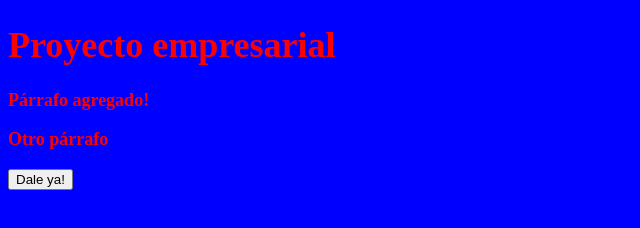
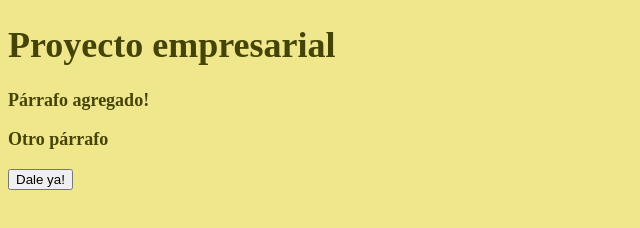
Before and after one commit to ohg91/CursoGit, a plain HTML site: page index.html in a window 1280 px wide. Shown: the whole page, without its empty margins (0-640 px from the left). Drawn offline with Linux system fonts and the light colour scheme.

Commit message:
background khaki

```diff
--- a/CSS/estilos.css
+++ b/CSS/estilos.css
@@ -1,8 +1,8 @@
 @charset "utf-8";
 
 body{
-    background: blue;
+    background: khaki;
     font-weight: bold;
-    color: red;
+    color: rgb(68, 68, 7);
     font-size: 18px;
 }
```
